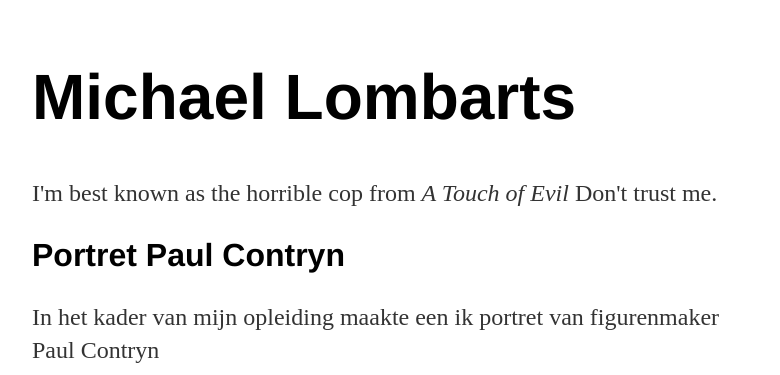
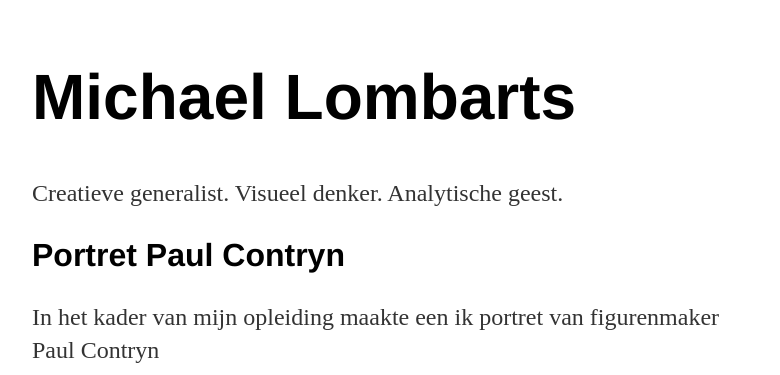
Before and after one commit to MichaelLombarts/michaellombarts.github.io, a Jekyll site: the page built from index.html, in a window 1280 px wide. Shown: the top 375 px of the page, without its empty margins (160-940 px from the left). Built offline with Jekyll 4.4.1, drawn with Linux system fonts in a browser that asks for light colours.

Commit message:
Update index.html

```diff
--- a/index.html
+++ b/index.html
@@ -5,7 +5,7 @@ title: Michael Lombarts
 <div class="blurb">
 		<div class="intro">
 			<h1>Michael Lombarts</h1>
-			<p class="intro">I'm best known as the horrible cop from <em>A Touch of Evil</em> Don't trust me.</p>
+			<p class="intro">Creatieve generalist. Visueel denker. Analytische geest.</p>
 		</div>
 
 	<div class="wrapper">
```
